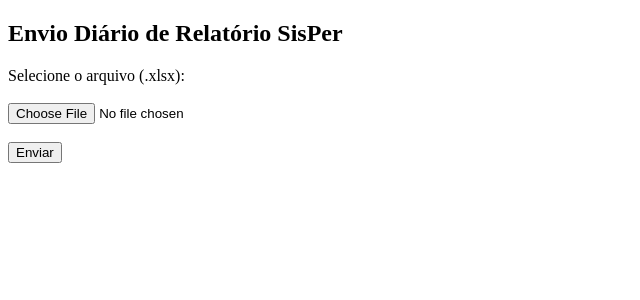
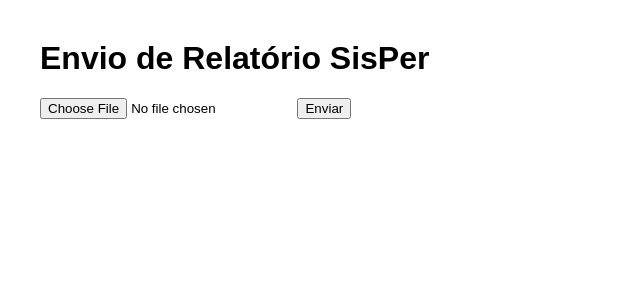
Before and after one commit to carlosws-slim/relatorio-sisper, a Flask app: page / in a window 1280 px wide. Shown: the top 300 px of the page, without its empty margins (0-640 px from the left). Run offline with Flask 3, Linux system fonts and the light colour scheme.

Commit message:
Update index.html

```diff
--- a/templates/index.html
+++ b/templates/index.html
@@ -1,15 +1,28 @@
-<!DOCTYPE html>
+<!doctype html>
 <html lang="pt-br">
-<head>
-    <meta charset="UTF-8">
-    <title>Envio de Relatório SisPer</title>
-</head>
-<body>
-    <h2>Envio Diário de Relatório SisPer</h2>
-    <form method="post" enctype="multipart/form-data">
-        <label>Selecione o arquivo (.xlsx):</label><br><br>
-        <input type="file" name="arquivo" required><br><br>
-        <input type="submit" value="Enviar">
+  <head>
+    <meta charset="utf-8">
+    <title>Upload de Relatório</title>
+    <style>
+      body { font-family: Arial; margin: 40px; }
+      .mensagem { margin-top: 20px; color: green; font-weight: bold; }
+      table { border-collapse: collapse; width: 100%; margin-top: 30px; }
+      th, td { border: 1px solid #ccc; padding: 8px; text-align: left; }
+      th { background-color: #eee; }
+    </style>
+  </head>
+  <body>
+    <h1>Envio de Relatório SisPer</h1>
+    <form method="POST" enctype="multipart/form-data">
+      <input type="file" name="arquivo" accept=".xlsx" required>
+      <button type="submit">Enviar</button>
     </form>
-</body>
+    {% if mensagem %}
+      <div class="mensagem">{{ mensagem }}</div>
+    {% endif %}
+    {% if tabela %}
+      <h2>Visualização do Relatório</h2>
+      {{ tabela|safe }}
+    {% endif %}
+  </body>
 </html>
```
